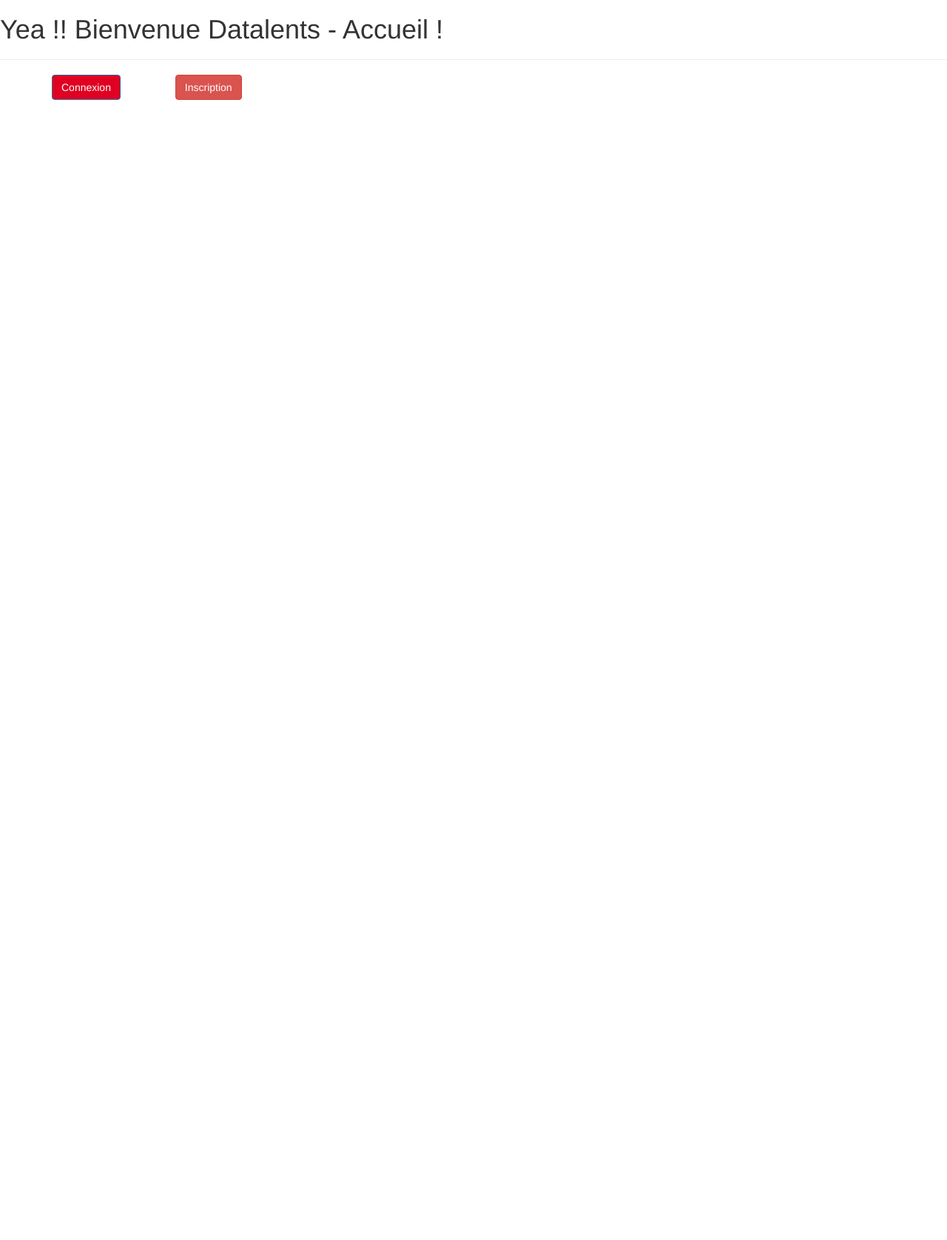
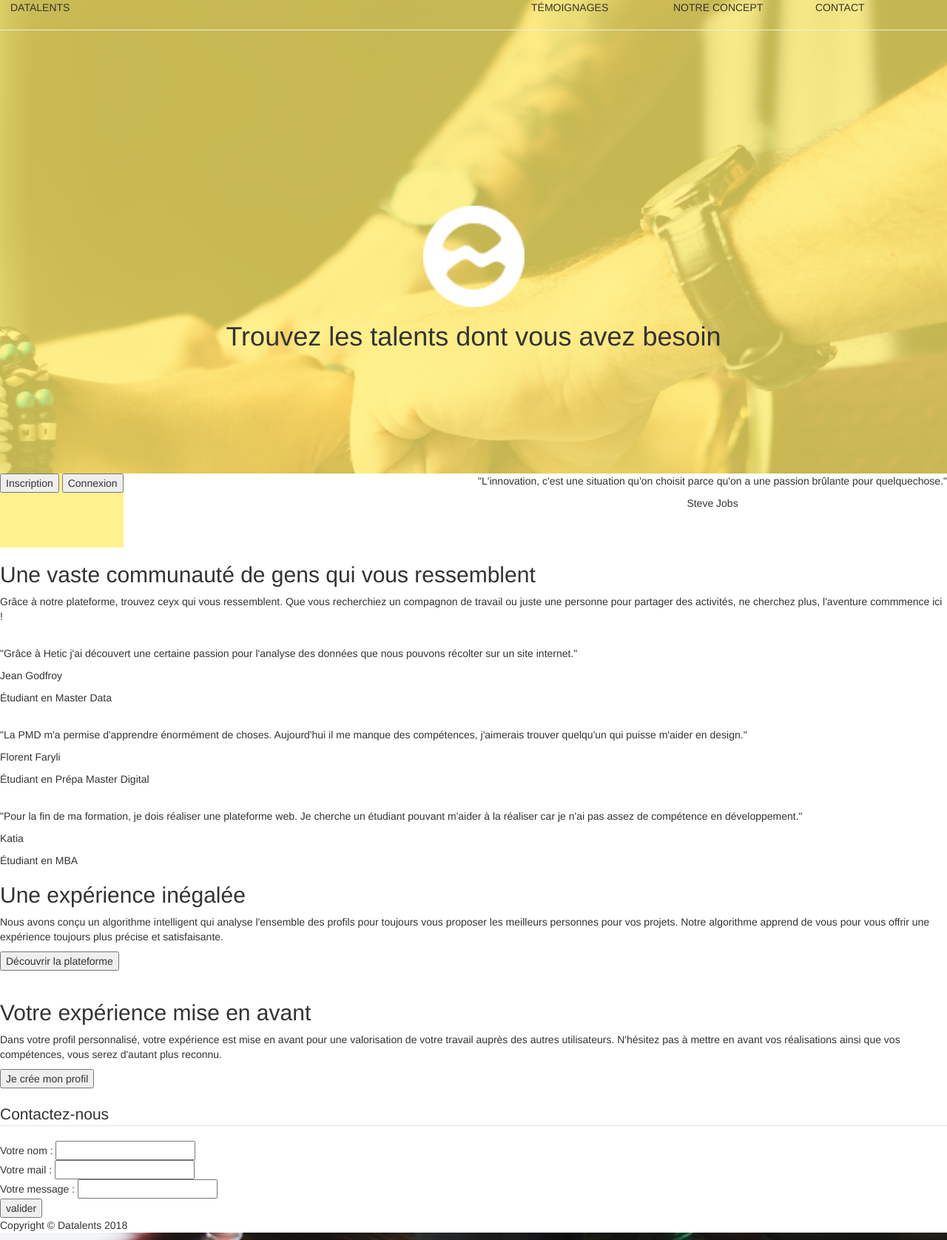
Before and after one commit to ByBell/Datalents, a Symfony app: template src/Resources/views/default/index.html.twig in a window 1280 px wide. Shown: the whole page at 74% size. Before the commit the page ends 800 px from the top, so only its background shows below. Run offline with Twig, Linux system fonts and the light colour scheme; the template is opened without the code that fills it, so the values that code supplies are empty; some libraries are stand-ins or nearby versions.

Commit message:
landing page

```diff
--- /dev/null
+++ b/public/css/landing_page.css
@@ -0,0 +1,70 @@
+html, body {
+    font-size: 14px;
+}
+
+header {
+    display: block;
+    height: 80vh;
+    background: rgba(255, 238,104, .75);
+}
+
+body {
+    background: url('/img/home.jpg') no-repeat top;
+    background-size: cover;
+}
+
+header ul {
+    padding: 0;
+    display: flex;
+    flex-flow: row;
+    justify-content: space-between;
+    align-content: center;
+    align-items: center;
+}
+
+header ul li {
+    padding: 0 1rem;
+    list-style-type: none;
+    flex-basis: 15%;
+}
+
+header ul li:first-child {
+    flex-basis: 55%;
+}
+
+header hero {
+    height: 100%;
+    display: flex;
+    flex-flow: column;
+    align-content: center;
+    align-items: center;
+    justify-content: center;
+}
+
+main {
+    background: white;
+}
+
+main div.split-hero {
+    display: flex;
+    flex-flow: row;
+    justify-content: space-between;
+    align-content: center;
+    align-items: center;
+    height: 100px;
+}
+
+main div.split-hero section {
+    height: 100%;
+    text-align: center;;
+}
+
+main div.split-hero section:first-child {
+    background: rgba(255, 238,104, .75);
+}
+
+
+
+footer {
+    background: white;
+}
--- a/src/Resources/views/default/index.html.twig
+++ b/src/Resources/views/default/index.html.twig
@@ -1,10 +1,113 @@
 {% extends 'base.html.twig' %}
 
+{% block stylesheets %}
+    <link rel="stylesheet" href="/css/landing_page.css">
+{% endblock %}
+
 {% block body %}
-    <h1>Yea !! Bienvenue Datalents - Accueil !</h1>
-    <hr>
-    <a class="btn btn-primary" href="{{ path('login') }}">Connexion</a>
-    <a class="btn btn-danger" href="{{ path('register') }}">Inscription</a>
+    <header>
+        <ul>
+            <li>DATALENTS</li>
+            <li>TÉMOIGNAGES</li>
+            <li>NOTRE CONCEPT</li>
+            <li>CONTACT</li>
+        </ul>
+<hr>
+        <hero>
+            <img src="/img/logo_hero.png" alt="">
+            <h1>Trouvez les talents dont vous avez besoin</h1>
+        </hero>
+
+    </header>
+
+    <main>
+        <div class="split-hero">
+            <section>
+                <button>Inscription</button>
+                <button>Connexion</button>
+            </section>
+
+            <section>
+                <p>"L'innovation, c'est une situation qu'on choisit parce qu'on a une passion brûlante pour quelquechose."</p>
+                <p>Steve Jobs</p>
+            </section>
+
+        </div>
+
+        <section>
+            <h2>Une vaste communauté de gens qui vous ressemblent</h2>
+            <p>Grâce à notre plateforme, trouvez ceyx qui vous ressemblent. Que vous recherchiez un compagnon de travail ou juste une personne pour partager des activités, ne cherchez plus, l'aventure commmence ici !</p>
+        </section>
+
+        <section>
+            <article>
+                <img src="" alt="">
+                <p>"Grâce à Hetic j'ai découvert une certaine passion pour l'analyse des données que nous pouvons récolter sur un site internet."</p>
+                <p>Jean Godfroy</p>
+                <p>Étudiant en Master Data</p>
+            </article>
+            <article>
+                <img src="" alt="">
+                <p>"La PMD m'a permise d'apprendre énormément de choses. Aujourd'hui il me manque des compétences, j'aimerais trouver quelqu'un qui puisse m'aider en design."</p>
+                <p>Florent Faryli</p>
+                <p>Étudiant en Prépa Master Digital</p>
+            </article>
+            <article>
+                <img src="" alt="">
+                <p>"Pour la fin de ma formation, je dois réaliser une plateforme web. Je cherche un étudiant pouvant m'aider à la réaliser car je n'ai pas assez de compétence en développement."</p>
+                <p>Katia</p>
+                <p>Étudiant en MBA</p>
+            </article>
+        </section>
+
+        <section>
+            <div>
+                <h2>Une expérience inégalée</h2>
+                <p>Nous avons conçu un algorithme intelligent qui analyse l'ensemble des profils pour toujours vous proposer les meilleurs personnes pour vos projets. Notre algorithme apprend de vous pour vous offrir une expérience toujours plus précise et satisfaisante.</p>
+                <button>Découvrir la plateforme</button>
+            </div>
+            <img src="" alt="">
+        </section>
+
+        <section>
+            <div>
+                <h2>Votre expérience mise en avant</h2>
+                <p>Dans votre profil personnalisé, votre expérience est mise en avant pour une valorisation de votre travail auprès des autres utilisateurs. N'hésitez pas à mettre en avant vos réalisations ainsi que vos compétences, vous serez d'autant plus reconnu.</p>
+                <button>Je crée mon profil</button>
+            </div>
+            <img src="" alt="">
+        </section>
+
+    </main>
+
+    <footer>
+        <section>
+            <form action="">
+                <fieldset>
+                    <legend>Contactez-nous</legend>
+                    <div>
+                        Votre nom : <input type="text">
+                    </div>
+
+                    <div>
+                        Votre mail : <input type="mail">
+                    </div>
+
+                    <div>
+                        Votre message : <input type="text">
+                    </div>
+                <input type="submit" value="valider">
+                </fieldset>
+            </form>
+        </section>
+        <section>
+            <p>Copyright © Datalents 2018</p>
+        </section>
+    </footer>
+
 
 
 {% endblock %}
+
+{# <a class="btn btn-primary" href="{{ path('login') }}">Connexion</a>
+<a class="btn btn-danger" href="{{ path('register') }}">Inscription</a> #}
--- a/templates/base.html.twig
+++ b/templates/base.html.twig
@@ -3,9 +3,8 @@
     <head>
         <meta charset="UTF-8">
         <title>{% block title %}Datalents - Les talents que vous cherchez !{% endblock %}</title>
-        <link rel="stylesheet" href="/css/style.css">
+        <link rel="stylesheet" href="//maxcdn.bootstrapcdn.com/bootstrap/3.2.0/css/bootstrap.min.css">
         {% block stylesheets %}
-            <link rel="stylesheet" href="//maxcdn.bootstrapcdn.com/bootstrap/3.2.0/css/bootstrap.min.css">
             <link rel="stylesheet" href="/css/style.css">
         {% endblock %}
     </head>
```
Also changed, not shown: public/img/home.jpg (added), public/img/logo_hero.png (added), src/Resources/views/default/landing-page.html (renamed from templates/landing-page.html).
